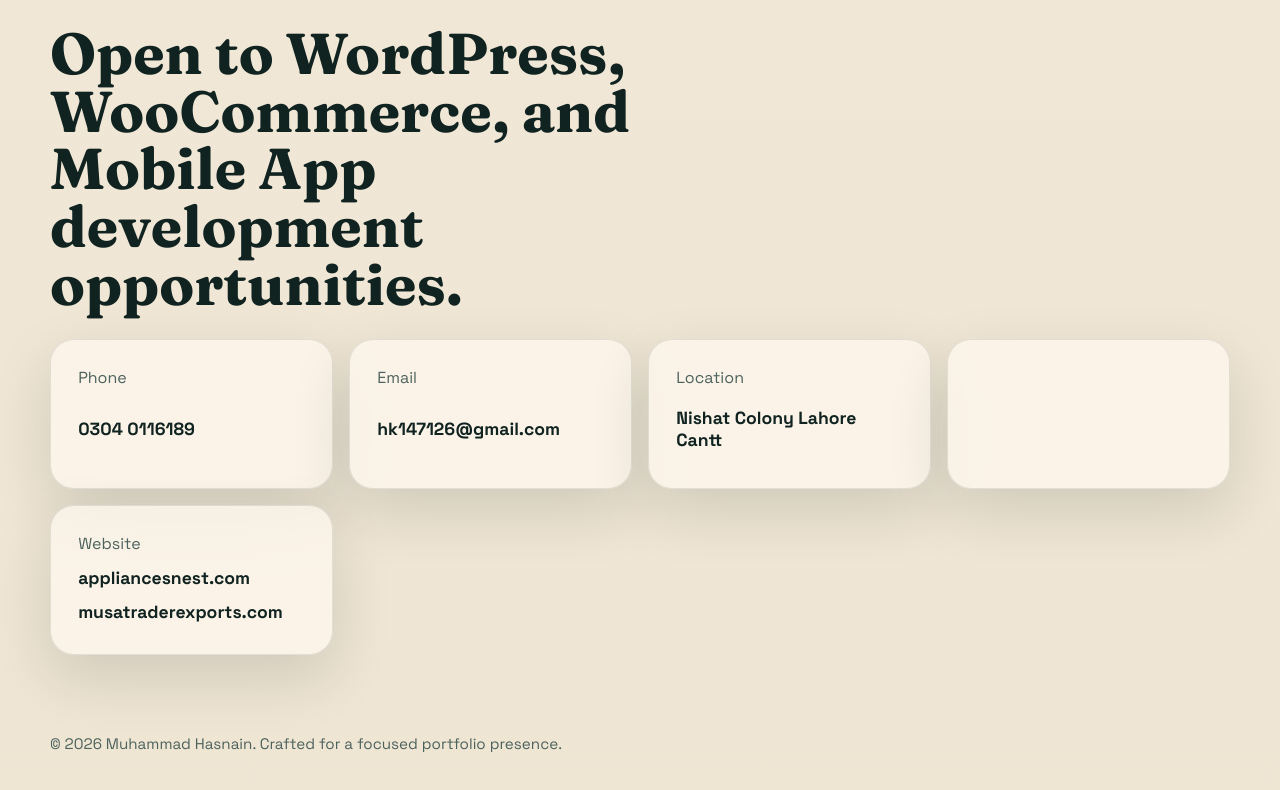
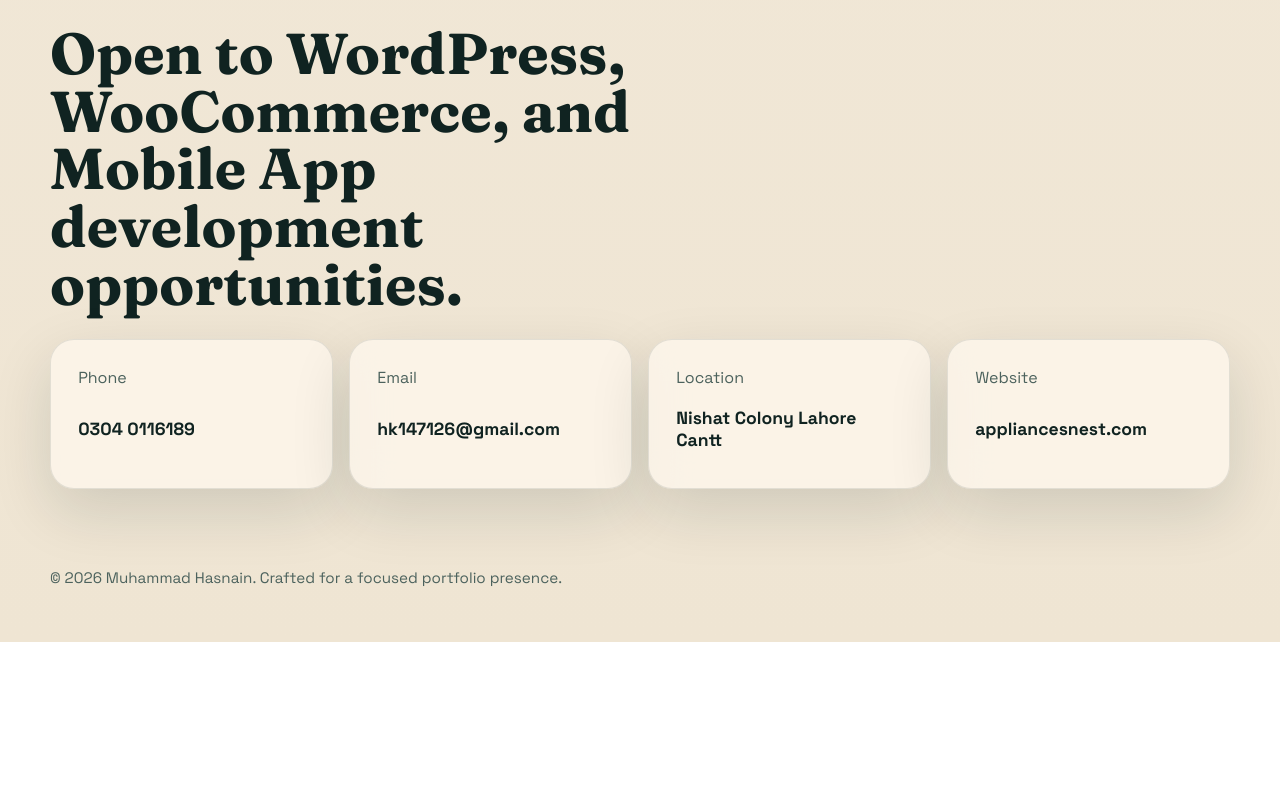
Before and after one commit to k147136/Portfolio, a plain HTML site: page index.html in a window 1280 px wide. Shown: the part 3614-4404 px from the top of the page. After the commit the page ends 4256 px from the top, so only its background shows below. Drawn offline with Linux system fonts and the light colour scheme.

Commit message:
Change website link from musatraderexports to appliancesnest
Updated website link and label in contact card.

```diff
--- a/index.html
+++ b/index.html
@@ -192,10 +192,10 @@
               <strong>Nishat Colony Lahore Cantt</strong>
             </div>
             <a class="contact-card reveal" href="https://appliancesnest.com" target="_blank" rel="noreferrer">
-            <a class="contact-card reveal" href="https://musatraderexports.com" target="_blank" rel="noreferrer">
+
               <span class="contact-label">Website</span>
               <strong>appliancesnest.com</strong>
-              <strong>musatraderexports.com</strong>
+
             </a>
           </div>
         </section>
```
